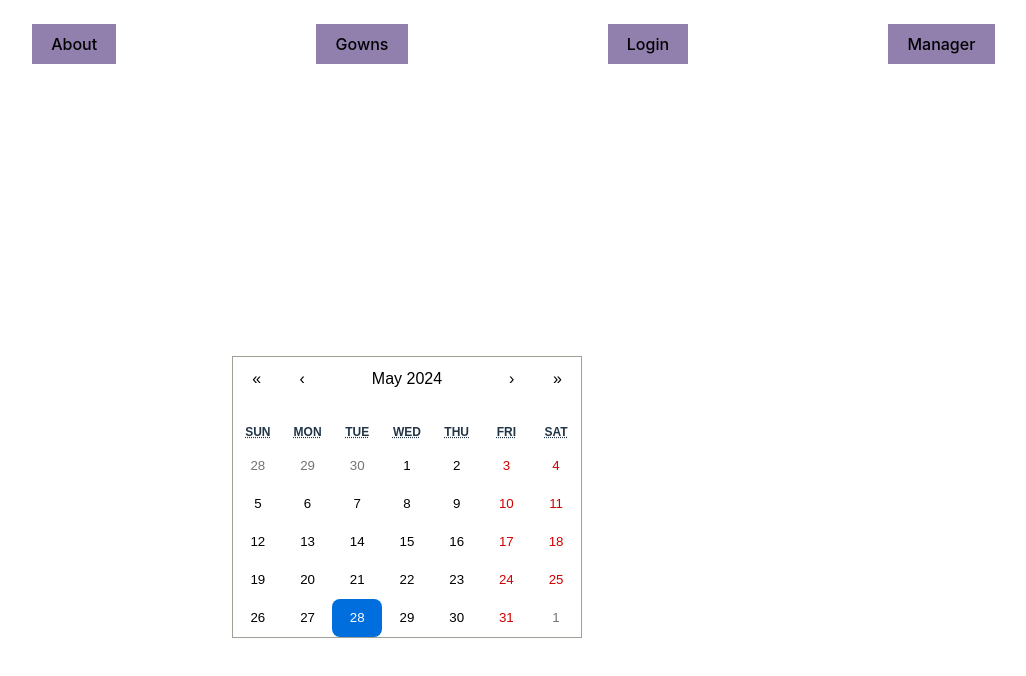
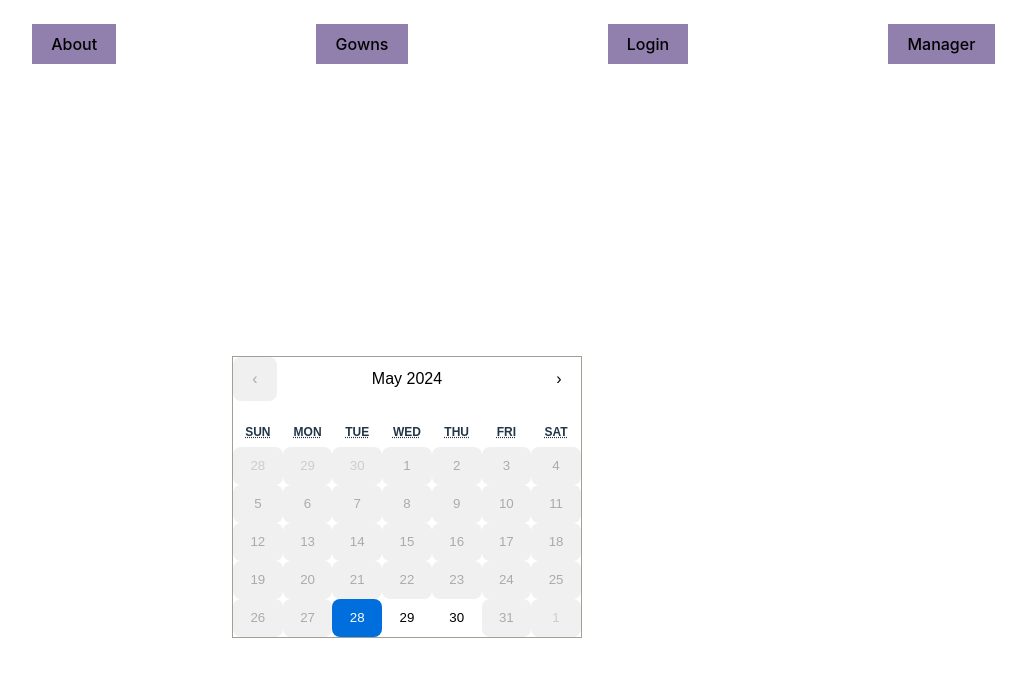
Before and after one commit to nt5783/gmachSmalot, a React (Vite) app in the folder Client/Client/: page /invitationCalendar in a window 1280 px wide. Shown: the top 676 px of the page, without its empty margins (100-1126 px from the left). Built offline with nearby package versions, Linux system fonts and the light colour scheme.

Commit message:
C: define the calendar

```diff
--- a/Client/Client/src/components/InvitationCalendar.jsx
+++ b/Client/Client/src/components/InvitationCalendar.jsx
@@ -1,4 +1,4 @@
-import React, {useState, useEffect, useContext } from 'react';
+import React, { useState, useEffect, useContext } from 'react';
 import { useLocation, useNavigate } from 'react-router-dom';
 import { useForm } from "react-hook-form";
 // import { AppContext } from "../App";
@@ -13,12 +13,14 @@ function InvitationCalendar() {
     setValue(nextValue);
   }
 
+  var oneYearFromNow = new Date();
+  oneYearFromNow.setFullYear(oneYearFromNow.getFullYear() + 1);
+  //שיוכלו לבחור מהיום או ממחרתיים?
   return (
-        <div style={{margin:"300px"}}>
-                <Calendar calendarType='hebrew'
-                onClickDay={(value)=>navigate('/gowns', { state: { value } })}
-                // onClickDay={(value, event) => alert('Clicked day: ', value)}
-        onChange={onChange}
+    <div style={{ margin: "300px" }}>
+      <Calendar maxDate={oneYearFromNow} minDate={new Date()} minDetail='year' calendarType='hebrew' next2Label={null} prev2Label={null}
+        onClickDay={(value) => navigate('/gowns', { state: { value } })}
+        onChange={onChange} tileDisabled={({ activeStartDate, date, view }) => date.getDay() === 6 || date.getDay() === 5}
         value={value}
       />
     </div>
```
Lines whose indentation alone changed are shown as unchanged.
